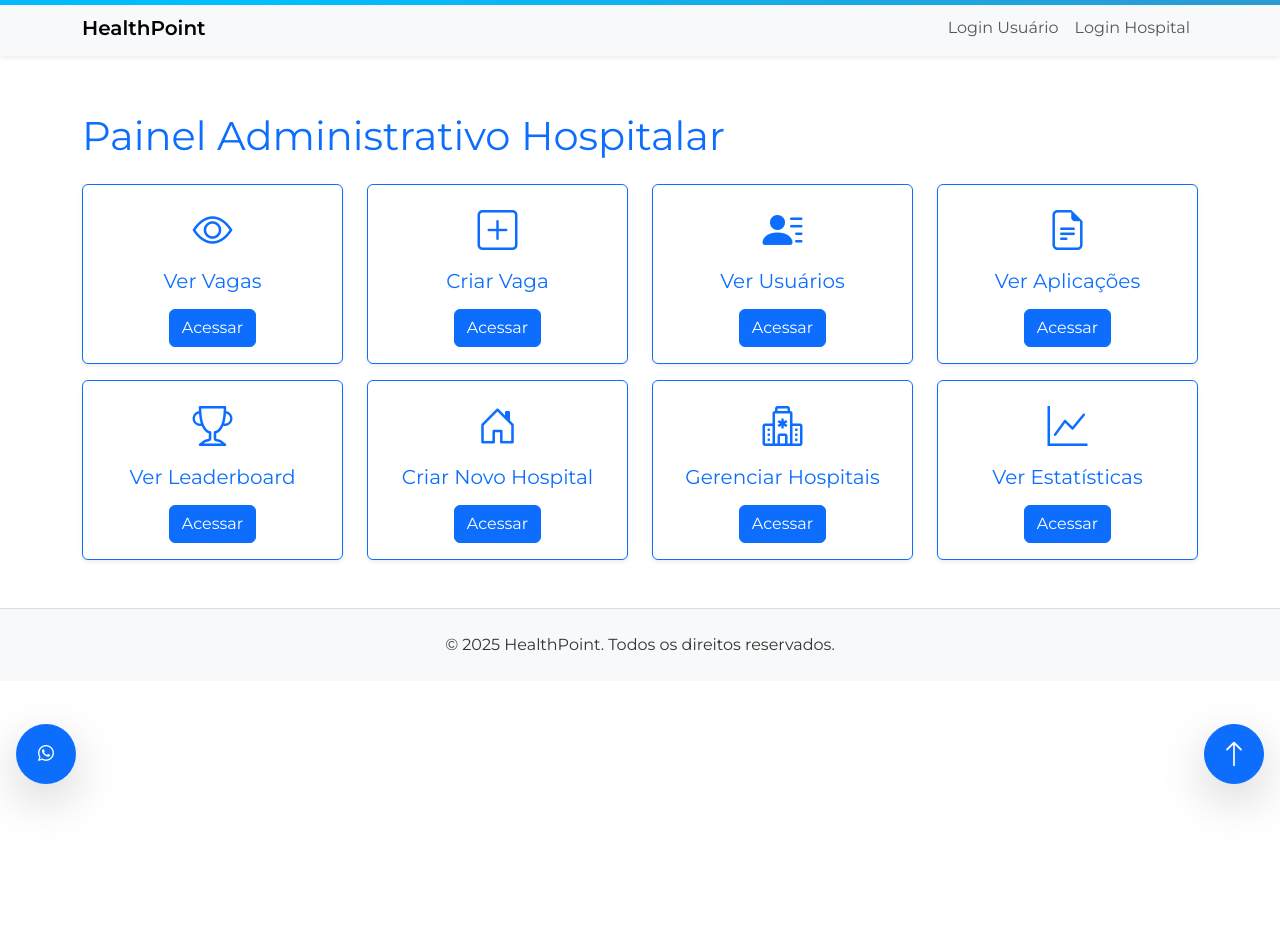
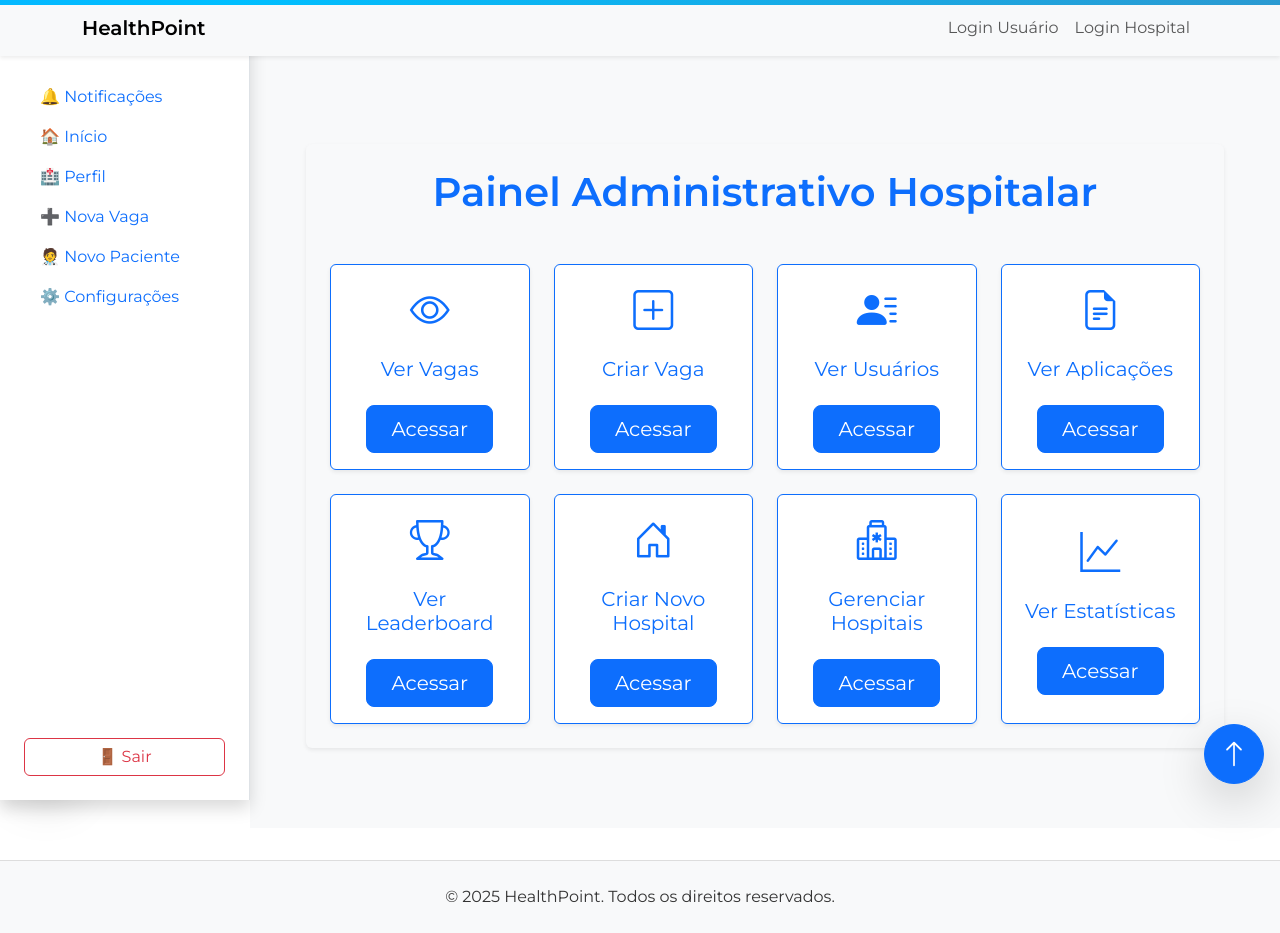
Before and after one commit to juancoutinhoflooxmongagua/HealthPoint-Frontend, a React (Create React App) app: page /DashboardAdmin in a window 1280 px wide. Before the commit the page ends 800 px from the top, so only its background shows below. Built offline with nearby package versions, Linux system fonts and the light colour scheme.

Commit message:
feat: finish day

```diff
--- a/src/App.jsx
+++ b/src/App.jsx
@@ -65,7 +65,6 @@ export default function App() {
                 <Route path="/Jobs/:id" element={<div className="w-100 px-4 mt-5 pt-3"><Jobs /></div>} />
                 <Route path="/SearchUsers" element={<div className="w-100 px-4 mt-5 pt-3"><SearchUsers /></div>} />
                 <Route path="/Application" element={<div className="w-100 px-4 mt-5 pt-3"><Application /></div>} />
-                <Route path="/DashboardAdmin" element={<div className="w-100 px-4 mt-5 pt-3"><DashboardAdmin /></div>} />
                 <Route path="/Statistics" element={<div className="w-100 px-4 mt-5 pt-3"><Statistics /></div>} />
                 <Route path="/NewHospital" element={<div className="w-100 px-4 mt-5 pt-3"><NewHospital /></div>} />
                 <Route path="/Leaderboard" element={<div className="w-100 px-4 mt-5 pt-3"><Leaderboard /></div>} />
@@ -73,6 +72,7 @@ export default function App() {
 
                 {/* Rotas com Sidebar */}
                 <Route element={<SidebarLayout />}>
+                <Route path="/DashboardAdmin" element={<div className="w-100 px-4 mt-5 pt-3"><DashboardAdmin /></div>} />
                   <Route path="/Notifications" element={<div className="w-100 px-4 mt-5 pt-3"><NotificationsPage /></div>} />
                   <Route path="/Config" element={<ConfigPage />} />
                   <Route path="/HospitalHome" element={<HospitalHome />} />
--- a/src/Views/App/Admin/DashboardAdmin.jsx
+++ b/src/Views/App/Admin/DashboardAdmin.jsx
@@ -4,105 +4,50 @@ import { useNavigate } from "react-router-dom";
 export default function Dashboard() {
   const navigate = useNavigate();
 
+  const cards = [
+    { icon: "bi-eye", title: "Ver Vagas", path: "/jobs" },
+    { icon: "bi-plus-square", title: "Criar Vaga", path: "/NewJob" },
+    { icon: "bi-person-lines-fill", title: "Ver Usuários", path: "/SearchUsers" },
+    { icon: "bi-file-earmark-text", title: "Ver Aplicações", path: "/Requests" },
+    { icon: "bi-trophy", title: "Ver Leaderboard", path: "/leaderboard" },
+    { icon: "bi-house-door", title: "Criar Novo Hospital", path: "/NewHospital" },
+    { icon: "bi-hospital", title: "Gerenciar Hospitais", path: "/Hospital" },
+    { icon: "bi-graph-up", title: "Ver Estatísticas", path: "/Statistics" },
+  ];
+
   return (
-    <main className="container mt-5">
-      <h1 className="mb-4 text-primary">Painel Administrativo Hospitalar</h1>
-      <div className="row">
-        <div className="col-md-3">
-          <div className="card border-primary mb-3 shadow-sm">
-            <div className="card-body text-center">
-              <i className="bi bi-eye fs-1 text-primary"></i>
-              <h5 className="card-title mt-2 text-primary">Ver Vagas</h5>
-              <button className="btn btn-primary mt-2" onClick={() => navigate("/jobs")}>
-                Acessar
-              </button>
+    <main className="container my-5 p-4 bg-light rounded shadow-sm">
+      <h1 className="mb-5 text-primary fw-bold text-center">Painel Administrativo Hospitalar</h1>
+
+      <div className="row row-cols-1 row-cols-sm-2 row-cols-md-3 row-cols-lg-4 g-4">
+        {cards.map(({ icon, title, path }) => (
+          <div key={title} className="col">
+            <div
+              className="card h-100 border-primary shadow-sm hover-shadow"
+              style={{ cursor: "pointer", transition: "transform 0.15s ease-in-out" }}
+              onClick={() => navigate(path)}
+              onMouseEnter={e => e.currentTarget.style.transform = "scale(1.05)"}
+              onMouseLeave={e => e.currentTarget.style.transform = "scale(1)"}
+              role="button"
+              tabIndex={0}
+              onKeyDown={(e) => { if (e.key === 'Enter') navigate(path); }}
+            >
+              <div className="card-body d-flex flex-column justify-content-center align-items-center text-primary">
+                <i className={`bi ${icon} fs-1 mb-3`}></i>
+                <h5 className="card-title text-center">{title}</h5>
+                <button
+                  className="btn btn-primary btn-lg mt-3 px-4"
+                  onClick={(e) => {
+                    e.stopPropagation();
+                    navigate(path);
+                  }}
+                >
+                  Acessar
+                </button>
+              </div>
             </div>
           </div>
-        </div>
-
-        <div className="col-md-3">
-          <div className="card border-primary mb-3 shadow-sm">
-            <div className="card-body text-center">
-              <i className="bi bi-plus-square fs-1 text-primary"></i>
-              <h5 className="card-title mt-2 text-primary">Criar Vaga</h5>
-              <button className="btn btn-primary mt-2" onClick={() => navigate("/NewJob")}>
-                Acessar
-              </button>
-            </div>
-          </div>
-        </div>
-
-        <div className="col-md-3">
-          <div className="card border-primary mb-3 shadow-sm">
-            <div className="card-body text-center">
-              <i className="bi bi-person-lines-fill fs-1 text-primary"></i>
-              <h5 className="card-title mt-2 text-primary">Ver Usuários</h5>
-              <button className="btn btn-primary mt-2" onClick={() => navigate("/SearchUsers")}>
-                Acessar
-              </button>
-            </div>
-          </div>
-        </div>
-
-        <div className="col-md-3">
-          <div className="card border-primary mb-3 shadow-sm">
-            <div className="card-body text-center">
-              <i className="bi bi-file-earmark-text fs-1 text-primary"></i>
-              <h5 className="card-title mt-2 text-primary">Ver Aplicações</h5>
-              <button className="btn btn-primary mt-2" onClick={() => navigate("/Requests")}>
-                Acessar
-              </button>
-            </div>
-          </div>
-        </div>
-
-        <div className="col-md-3">
-          <div className="card border-primary mb-3 shadow-sm">
-            <div className="card-body text-center">
-              <i className="bi bi-trophy fs-1 text-primary"></i>
-              <h5 className="card-title mt-2 text-primary">Ver Leaderboard</h5>
-              <button className="btn btn-primary mt-2" onClick={() => navigate("/leaderboard")}>
-                Acessar
-              </button>
-            </div>
-          </div>
-        </div>
-
-        <div className="col-md-3">
-          <div className="card border-primary mb-3 shadow-sm">
-            <div className="card-body text-center">
-              <i className="bi bi-house-door fs-1 text-primary"></i>
-              <h5 className="card-title mt-2 text-primary">Criar Novo Hospital</h5>
-              <button className="btn btn-primary mt-2" onClick={() => navigate("/NewHospital")}>
-                Acessar
-              </button>
-            </div>
-          </div>
-        </div>
-
-        <div className="col-md-3">
-          <div className="card border-primary mb-3 shadow-sm">
-            <div className="card-body text-center">
-              <i className="bi bi-hospital fs-1 text-primary"></i>
-              <h5 className="card-title mt-2 text-primary">Gerenciar Hospitais</h5>
-              <button className="btn btn-primary mt-2" onClick={() => navigate("/Hospital")}>
-                Acessar
-              </button>
-            </div>
-          </div>
-        </div>
-
-        <div className="col-md-3">
-          <div className="card border-primary mb-3 shadow-sm">
-            <div className="card-body text-center">
-              <i className="bi bi-graph-up fs-1 text-primary"></i>
-              <h5 className="card-title mt-2 text-primary">Ver Estatísticas</h5>
-              <button className="btn btn-primary mt-2" onClick={() => navigate("/Statistics")}>
-                Acessar
-              </button>
-            </div>
-          </div>
-        </div>
+        ))}
       </div>
     </main>
   );
--- a/src/Views/App/Hospital/Hospital.jsx
+++ b/src/Views/App/Hospital/Hospital.jsx
@@ -15,23 +15,34 @@ export default function Hospital() {
       });
   }, []);
 
+  const formatDate = (dateString) => {
+    const options = { day: "2-digit", month: "2-digit", year: "numeric" };
+    return new Date(dateString).toLocaleDateString("pt-BR", options);
+  };
+
   return (
-    <main>
-      <h1>Hospitais Cadastrados</h1>
+    <main className="container my-5" style={{ maxWidth: "900px" }}>
+      <h1 className="mb-4 text-primary text-center">Hospitais Cadastrados</h1>
 
       {hospitals.length > 0 ? (
-        <ul>
+        <div className="row g-4">
           {hospitals.map((hospital) => (
-            <li key={hospital.hospital_id}>
-              <h2>{hospital.hospital_name}</h2>
-              <p><strong>Endereço:</strong> {hospital.hospital_address}</p>
-              <p><strong>Telefone:</strong> {hospital.hospital_phone}</p>
-              <p><strong>Criado no Sistema em:</strong> {hospital.created_at}</p>
-            </li>
+            <div className="col-md-6" key={hospital.hospital_id}>
+              <div className="card shadow-sm h-100">
+                <div className="card-body">
+                  <h2 className="card-title h5 text-primary">{hospital.hospital_name}</h2>
+                  <p className="mb-1"><strong>Endereço:</strong> {hospital.hospital_address}</p>
+                  <p className="mb-1"><strong>Telefone:</strong> {hospital.hospital_phone}</p>
+                  <p className="text-muted fst-italic" style={{ fontSize: "0.9rem" }}>
+                    Criado em: {formatDate(hospital.created_at)}
+                  </p>
+                </div>
+              </div>
+            </div>
           ))}
-        </ul>
+        </div>
       ) : (
-        <p>Nenhum hospital encontrado.</p>
+        <p className="text-center text-secondary fs-5 mt-5">Nenhum hospital encontrado.</p>
       )}
     </main>
   );
--- a/src/Views/App/Hospital/NewHospital.jsx
+++ b/src/Views/App/Hospital/NewHospital.jsx
@@ -63,52 +63,60 @@ export default function NewHospital() {
   };
 
   return (
-    <main>
-      <h1>Cadastrar novo Hospital</h1>
+    <main className="container my-5" style={{ maxWidth: "600px" }}>
+      <div className="p-4 bg-white rounded shadow-sm">
+        <h1 className="mb-4 text-primary text-center">Cadastrar novo Hospital</h1>
 
-      {error && <p style={{ color: "red" }}>{error}</p>}
+        {error && <p className="text-danger fw-semibold">{error}</p>}
 
         <form onSubmit={handleSubmit}>
-        <div>
-          <label htmlFor="hospital_name">Nome do Hospital</label><br />
+          <div className="mb-3">
+            <label htmlFor="hospital_name" className="form-label fw-semibold">Nome do Hospital</label>
             <input
               type="text"
               id="hospital_name"
               name="hospital_name"
+              className="form-control"
               value={hospitalData.hospital_name}
               onChange={handleChange}
               required
+              placeholder="Digite o nome do hospital"
             />
           </div>
 
-        <div>
-          <label htmlFor="hospital_address">Endereço do Hospital</label><br />
+          <div className="mb-3">
+            <label htmlFor="hospital_address" className="form-label fw-semibold">Endereço do Hospital</label>
             <input
               type="text"
               id="hospital_address"
               name="hospital_address"
+              className="form-control"
               value={hospitalData.hospital_address}
               onChange={handleChange}
               required
+              placeholder="Digite o endereço do hospital"
             />
           </div>
 
-        <div>
-          <label htmlFor="hospital_phone">Telefone do Hospital</label><br />
+          <div className="mb-4">
+            <label htmlFor="hospital_phone" className="form-label fw-semibold">Telefone do Hospital</label>
             <input
               type="text"
               id="hospital_phone"
               name="hospital_phone"
+              className="form-control"
               value={hospitalData.hospital_phone}
               onChange={handleChange}
               required
+              placeholder="Digite o telefone do hospital"
             />
           </div>
 
-        <div>
-          <button type="submit">Cadastrar Hospital</button>
+          <div className="d-grid">
+            <button type="submit" className="btn btn-primary btn-lg">Cadastrar Hospital</button>
           </div>
         </form>
+      </div>
     </main>
   );
 }
```
Also changed, not shown: src/Views/App/Components/Nav.jsx (+12 -26 lines). Lines whose indentation alone changed are shown as unchanged.
